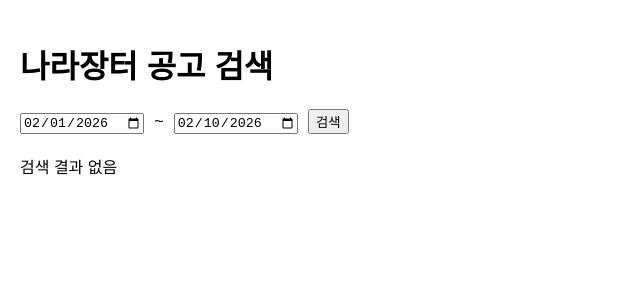
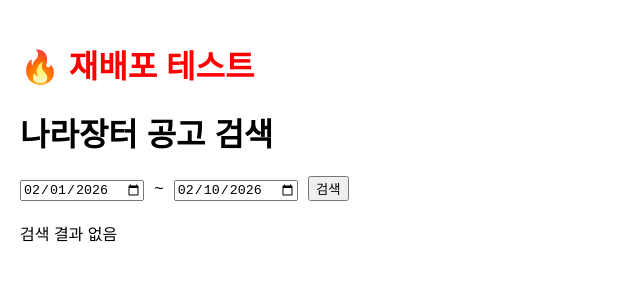
Before and after one commit to seul906012-cell/library-bid-server2, a Next.js app: page / in a window 1280 px wide. Shown: the top 300 px of the page, without its empty margins (0-640 px from the left). Built offline with nearby package versions, Linux system fonts and the light colour scheme.

Commit message:
Update page.js

```diff
--- a/app/page.js
+++ b/app/page.js
@@ -27,6 +27,11 @@
 
   return (
     <div style={{ padding: 20 }}>
+
+      <h1 style={{ color: "red" }}>
+        🔥 재배포 테스트
+      </h1>
+
       <h1>나라장터 공고 검색</h1>
 
       <div style={{ marginBottom: 20 }}>
```
